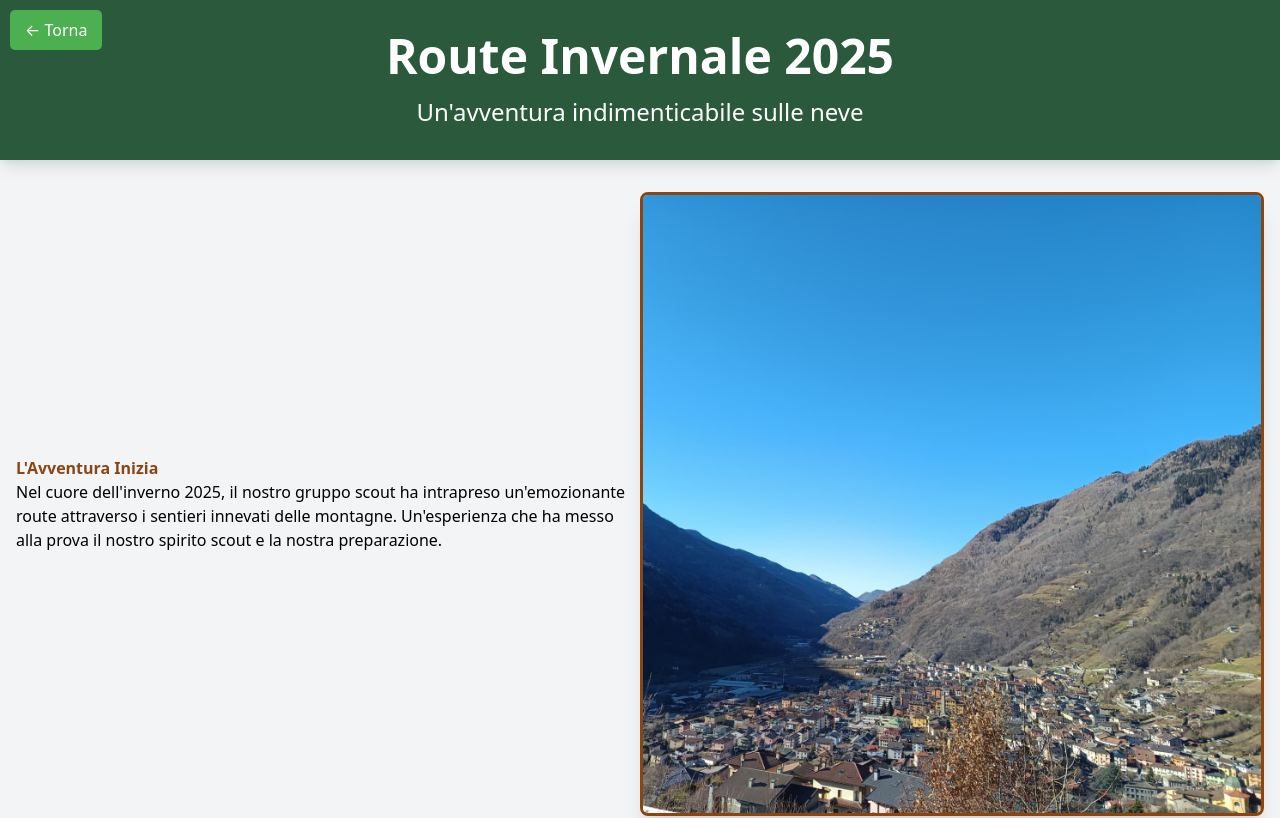
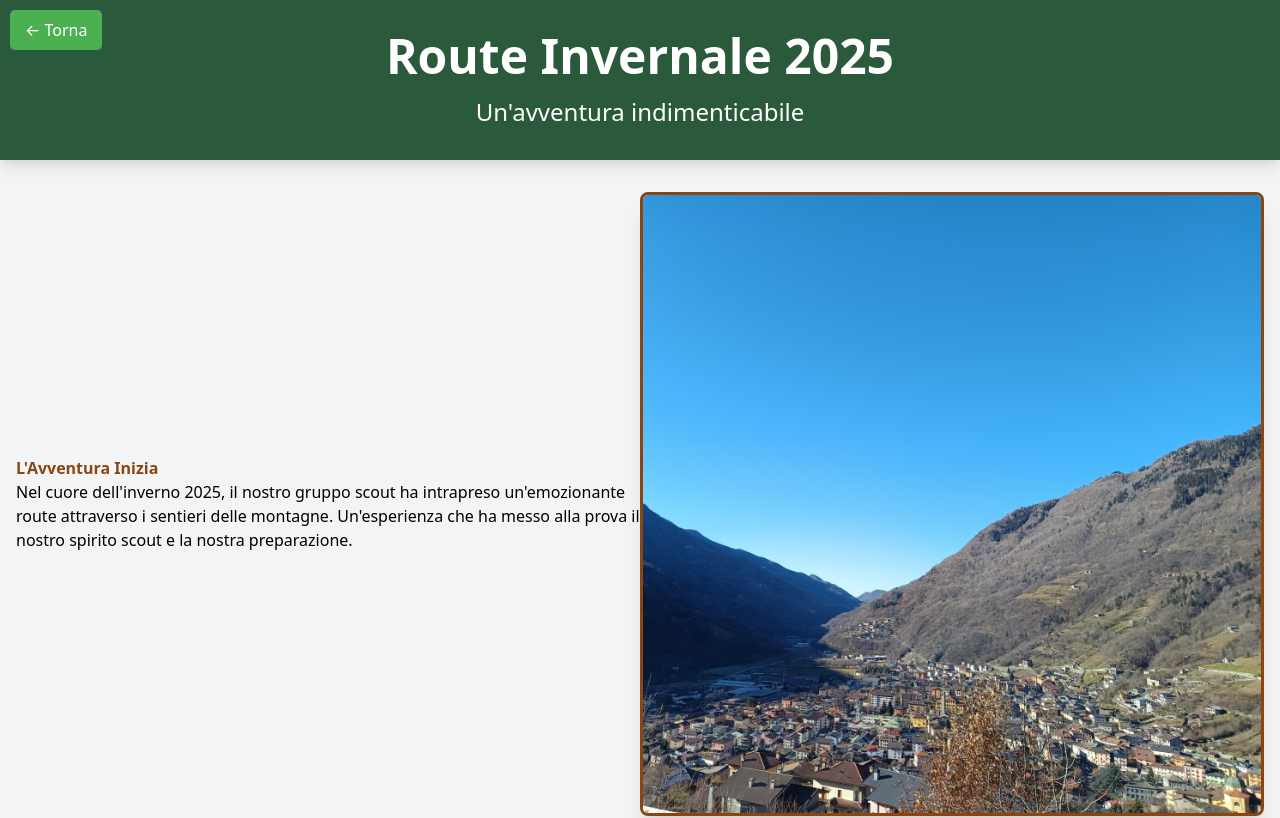
Before and after one commit to cozzils/brescia11, a plain HTML site: page Route_invernale.html in a window 1280 px wide. Shown: the top 818 px of the page. Drawn offline with nearby package versions, Linux system fonts and the light colour scheme.

Commit message:
V5.0.2
Co-Authored-By: Vittorio <159624128+uktgh@users.noreply.github.com>

```diff
--- a/Route_invernale.html
+++ b/Route_invernale.html
@@ -14,7 +14,7 @@
     <header class="scout-green text-white py-8 shadow-lg">
         <div class="container mx-auto px-4">
             <h1 class="header-title font-bold text-center text-4xl md:text-5xl">Route Invernale 2025</h1>
-            <p class="header-subtitle text-center text-xl md:text-2xl mt-4">Un'avventura indimenticabile sulle neve</p>
+            <p class="header-subtitle text-center text-xl md:text-2xl mt-4">Un'avventura indimenticabile </p>
         </div>
     </header>
 
@@ -26,7 +26,7 @@
                 <h2 class="section-title scout-brown font-bold">L'Avventura Inizia</h2>
                 <p class="section-text">
                     Nel cuore dell'inverno 2025, il nostro gruppo scout ha intrapreso
-                    un'emozionante route attraverso i sentieri innevati delle montagne.
+                    un'emozionante route attraverso i sentieri delle montagne.
                     Un'esperienza che ha messo alla prova il nostro spirito scout e la nostra preparazione.
                 </p>
             </div>
```
